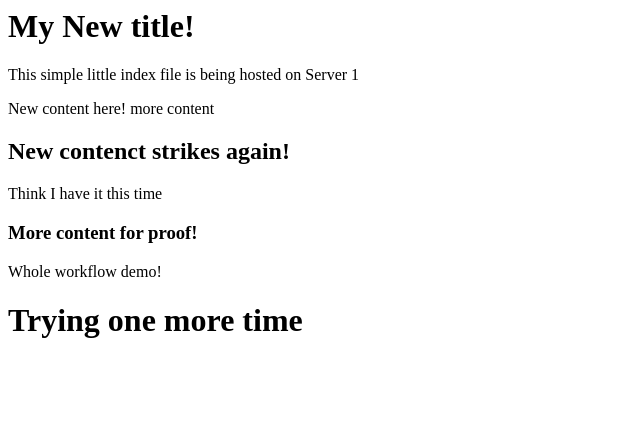
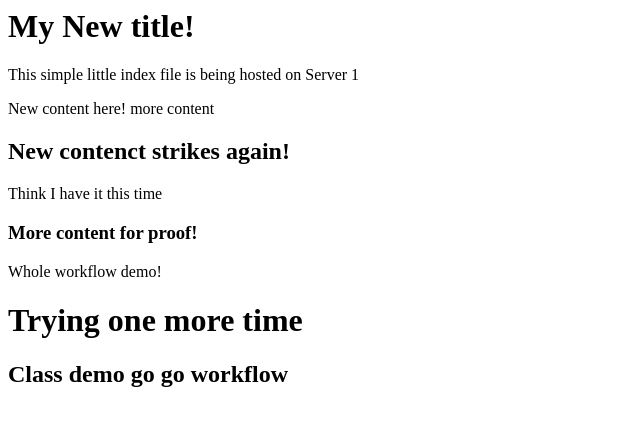
Before and after one commit to WSU-kduncan/cicd-3120-pattonsgirl-1, a plain HTML site: page index.html in a window 1280 px wide. Shown: the whole page, without its empty margins (0-640 px from the left). Drawn offline with Linux system fonts and the light colour scheme.

Commit message:
workflow go!

```diff
--- a/index.html
+++ b/index.html
@@ -13,6 +13,7 @@
     <h3> More content for proof! </h3>
 	<p>Whole workflow demo!</p>
    <h1>Trying one more time</h1>
+	<h2>Class demo go go workflow</h2>
 </body>
 
 </html>
```
